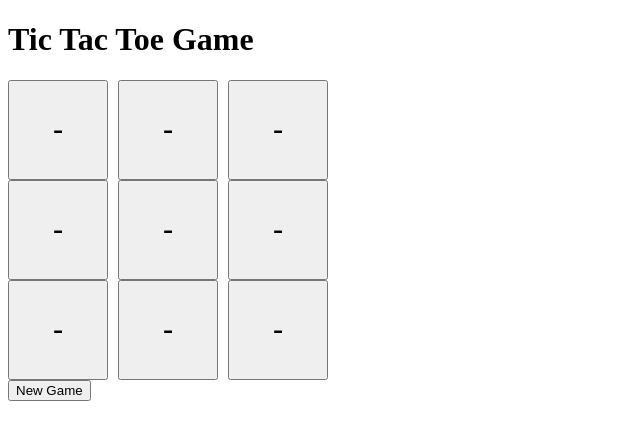
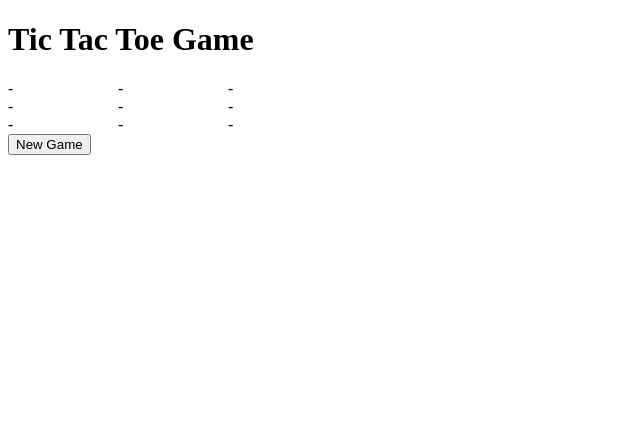
Before and after one commit to shubhamurkude79/tic-tac-toe, an Angular app: page / in a window 1280 px wide. Shown: the top 440 px of the page, without its empty margins (0-640 px from the left). Built offline with nearby package versions, Linux system fonts and the light colour scheme.

Commit message:
code correction as per cross line requirement after someone wins

```diff
--- a/src/app/board/board.component.html
+++ b/src/app/board/board.component.html
@@ -1,11 +1,33 @@
 <div class="board">
-    <app-cell
-        *ngFor="let row of board; let rowIndex = index"
-        [row]="rowIndex"
-        [cells]="row"
-        (cellClick)="makeMove($event.row, $event.col)"
-    ></app-cell>
-</div>
+    <div
+      *ngFor="let row of board; let rowIndex = index"
+      class="row">
+      <div
+        *ngFor="let cell of row; let colIndex = index"
+        class="cell"
+        [ngClass]="{'winning-cell': isWinningCell(rowIndex, colIndex)}"
+        (click)="makeMove(rowIndex, colIndex)">
+        {{ cell || '-' }}
+      </div>
+    </div>
+
+    <!-- Horizontal Winning Line -->
+    <div *ngIf="winner && winningCells && isHorizontalWin()"
+         class="winning-line horizontal-line"></div>
+
+    <!-- Vertical Winning Line -->
+    <div *ngIf="winner && winningCells && isVerticalWin()"
+         class="winning-line vertical-line"></div>
+
+    <!-- Diagonal Winning Line -->
+    <div *ngIf="winner && winningCells && isDiagonalLeftWin()"
+         class="winning-line diagonal-line diagonal-line-left"></div>
+
+    <div *ngIf="winner && winningCells && isDiagonalRightWin()"
+         class="winning-line diagonal-line diagonal-line-right"></div>
+  </div>
+
+
 
 <div *ngIf="winner" class="status">
     {{ winner === 'Draw' ? 'Game Draw' : 'Winner: ' + winner }}
--- a/src/app/board/board.component.ts
+++ b/src/app/board/board.component.ts
@@ -14,6 +14,7 @@ export class BoardComponent {
   currentPlayer!: string;
   winner!: string | null;
   moveCount!: number;
+  winningCells: number[][] | null = null;  // To track winning cells
 
   constructor(){
     this.newGame();
@@ -56,9 +57,45 @@ export class BoardComponent {
       [[0, 2], [1, 1], [2, 0]],
     ];
 
-    return winPatterns.some(pattern =>
-      pattern.every(([r, c]) => this.board[r][c] === this.currentPlayer)
-    );
+    for (const pattern of winPatterns) {
+      const [a, b, c] = pattern;
+      if (
+        this.board[a[0]][a[1]] &&
+        this.board[a[0]][a[1]] === this.board[b[0]][b[1]] &&
+        this.board[a[0]][a[1]] === this.board[c[0]][c[1]]
+      ) {
+        this.winningCells = pattern;  // Store the winning pattern
+        return true;
+      }
+    }
+
+    return false;
+  }
+
+  isWinningCell(row: number, col: number): boolean {
+    return this.winningCells?.some(([r, c]) => r === row && c === col) ?? false;
+  }
+
+  isHorizontalWin(): boolean {
+    return this.winningCells?.[0][0] === this.winningCells?.[1][0] &&
+           this.winningCells?.[1][0] === this.winningCells?.[2][0];
+  }
+
+  isVerticalWin(): boolean {
+    return this.winningCells?.[0][1] === this.winningCells?.[1][1] &&
+           this.winningCells?.[1][1] === this.winningCells?.[2][1];
+  }
+
+  isDiagonalLeftWin(): boolean {
+    return this.winningCells?.[0][0] === 0 &&
+           this.winningCells?.[1][1] === 1 &&
+           this.winningCells?.[2][2] === 2;
+  }
+
+  isDiagonalRightWin(): boolean {
+    return this.winningCells?.[0][0] === 0 &&
+           this.winningCells?.[1][1] === 1 &&
+           this.winningCells?.[2][0] === 2;
   }
 
 }
```
